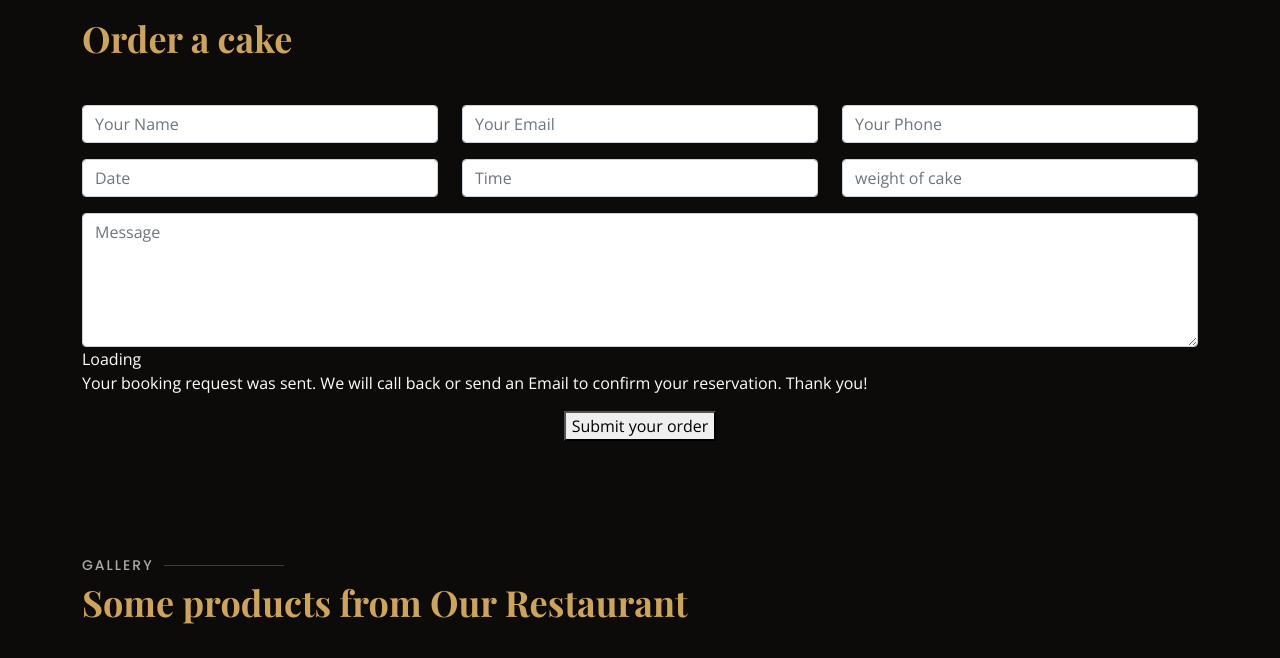
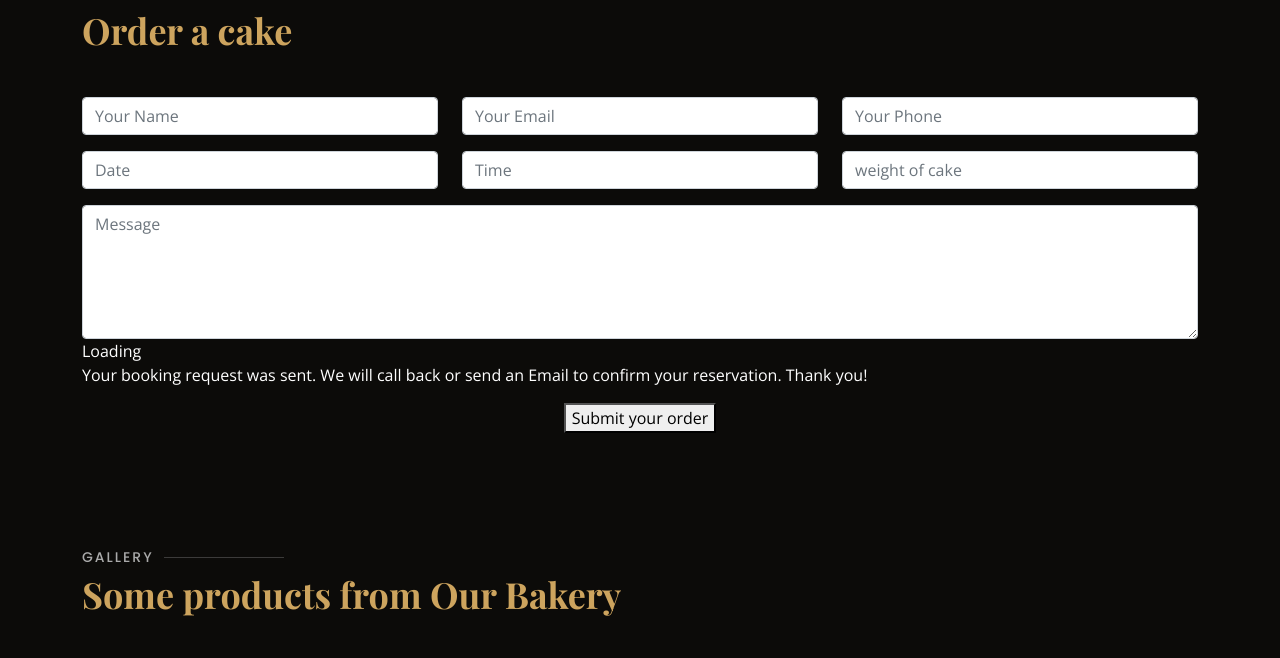
Before and after one commit to rajveer1309/bubby-bakery, a plain HTML site: page index.html in a window 1280 px wide. Shown: the part 1997-2655 px from the top of the page. Drawn offline with nearby package versions, Linux system fonts and the light colour scheme; grey boxes are pictures that could not be loaded; a web font is replaced by a local one.

Commit message:
Change image and an error in heading (#11)

```diff
--- a/index.html
+++ b/index.html
@@ -350,7 +350,7 @@
         <div class="container" data-aos="fade-up">
           <div class="section-title">
             <h2>Gallery</h2>
-            <p>Some products from Our Restaurant</p>
+            <p>Some products from Our Bakery</p>
           </div>
         </div>
 
```
Also changed, not shown: assets/img/about.jpg.
